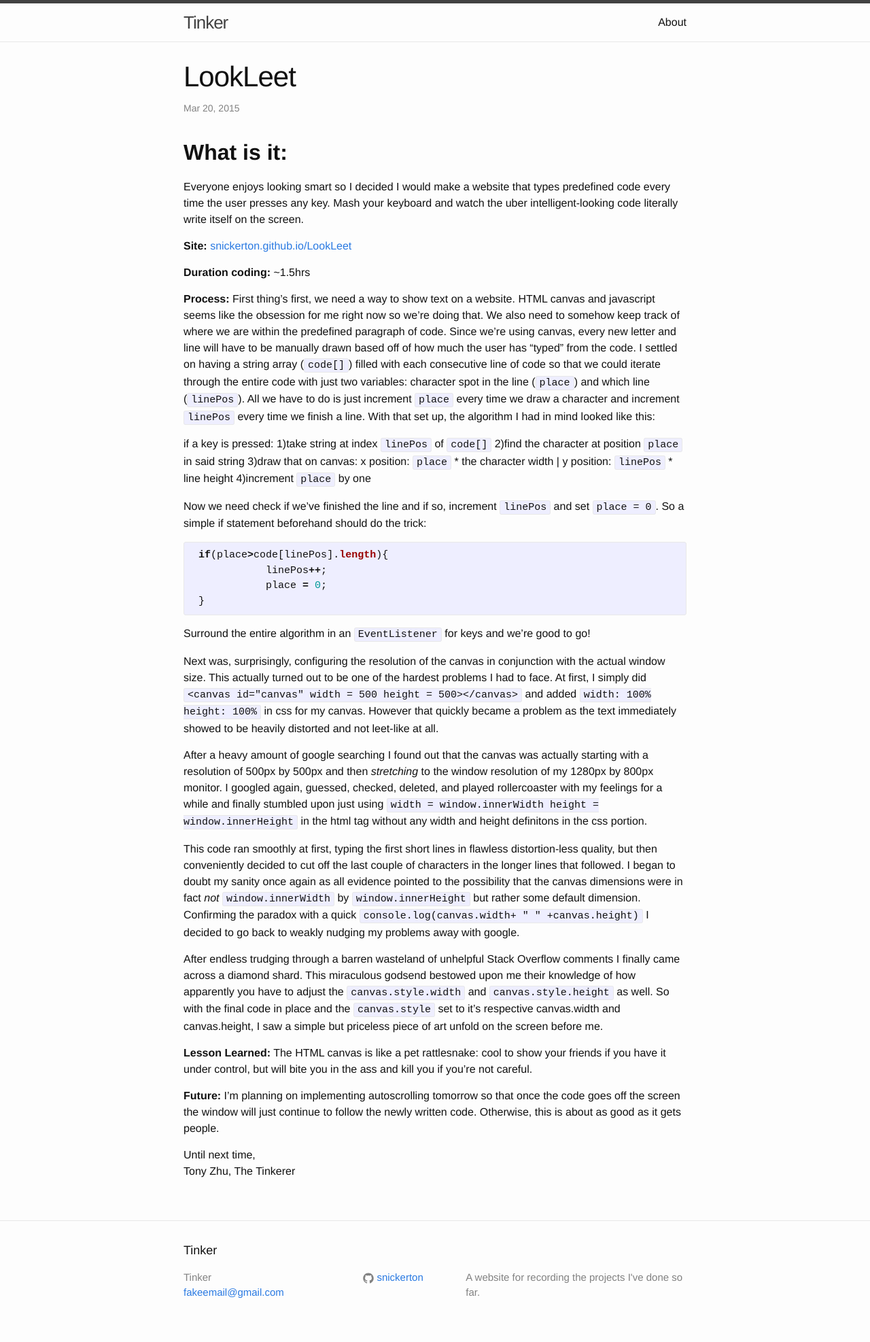
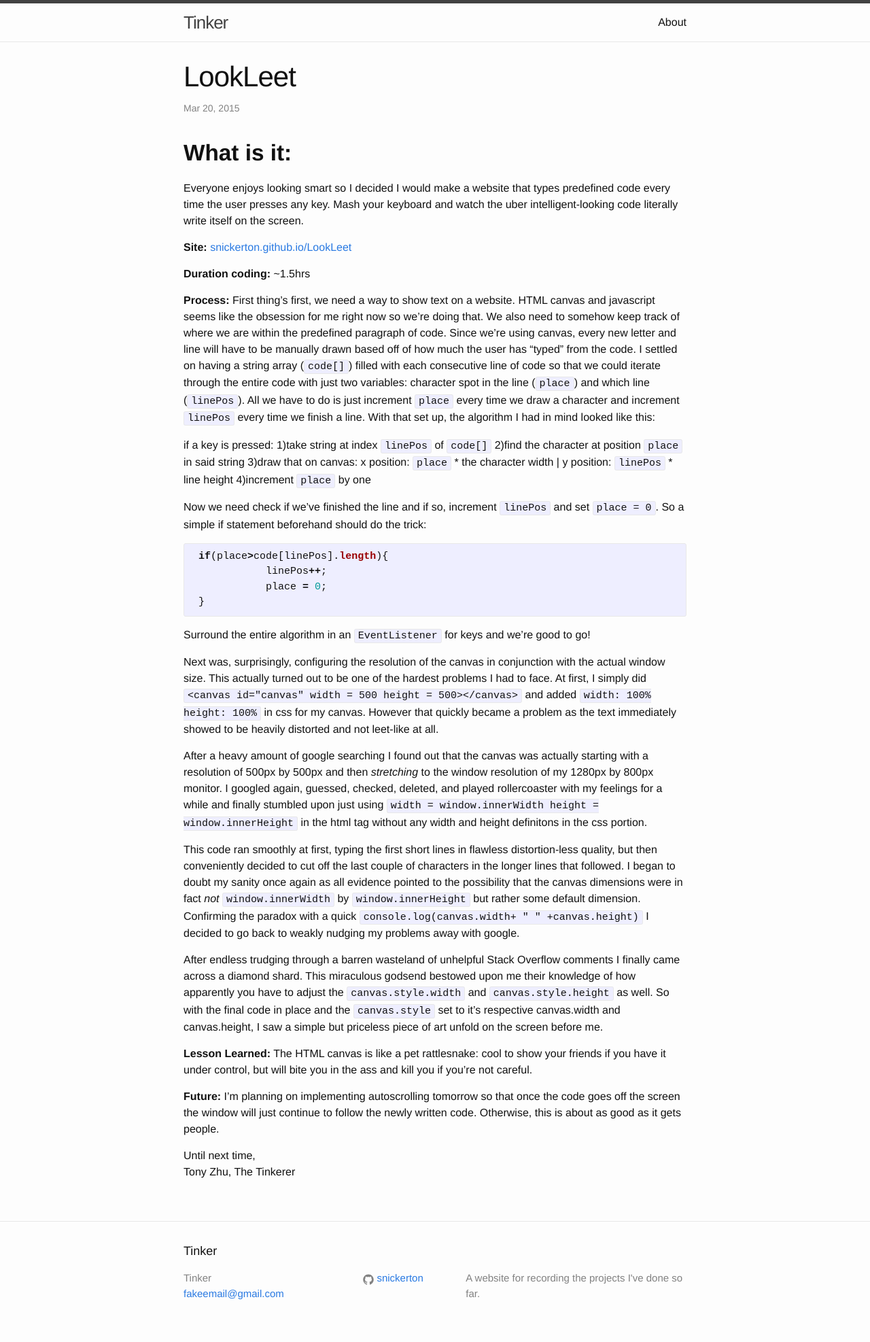
Before and after one commit to snickerton/snickerton.github.legacy, a Jekyll site: the page built from _posts/2015-03-20-Look-Leet..markdown, in a window 1280 px wide. Shown: the whole page at 68% size. Built offline with Jekyll 4.4.1, drawn with Linux system fonts in a browser that asks for light colours.

Commit message:
Update 2015-03-20-Look-Leet..markdown

```diff
--- a/_posts/2015-03-20-Look-Leet..markdown
+++ b/_posts/2015-03-20-Look-Leet..markdown
@@ -5,7 +5,7 @@ description: "Website that makes you look like a 1337 hacker with mad coding ski
 date:   2015-03-20 9:16:41pm
 categories: HTML projects
 ---
-<h2><b>What is it:</b></h2> Everyone enjoys looking smart so I decided I would make a website that types predefined code every time the user presses any key. Mash your keyboard and watch the uber intelligent-looking code literally write itself on the screen.
+<p style = "font-size:25pt"><b>What is it:</b></p> Everyone enjoys looking smart so I decided I would make a website that types predefined code every time the user presses any key. Mash your keyboard and watch the uber intelligent-looking code literally write itself on the screen.
 
 <b>Site:</b> [snickerton.github.io/LookLeet][LookLeet]
 
```
